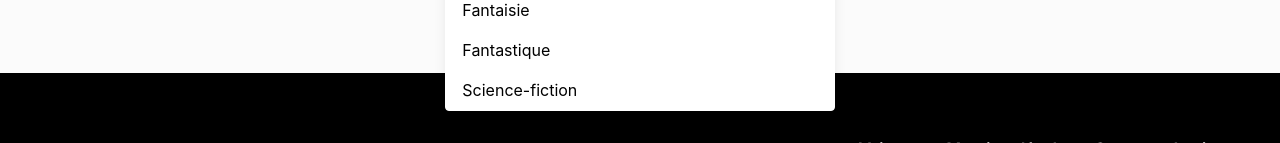
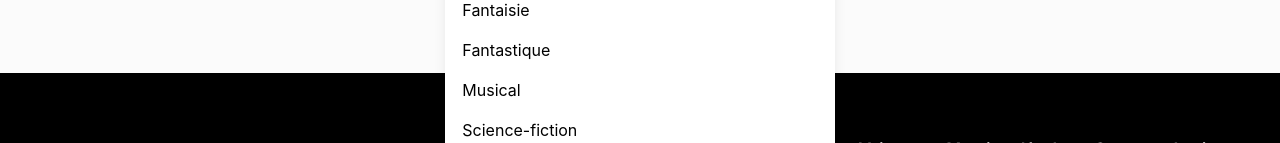
Before and after one commit to LauraKoNk/yaqd-front, a React (Create React App) app: page / in a window 1280 px wide. Both pictures are taken after a click on the button "Genres". Shown: the part 657-800 px from the top of the page. Built offline with nearby package versions, Linux system fonts and the light colour scheme; no server answers.

Commit message:
Ajout genre + modif affichage

```diff
--- a/src/components/CardModal.js
+++ b/src/components/CardModal.js
@@ -55,12 +55,14 @@ const CardModal = ({ setShow, diffusion }) => {
                             const colorClasses = {
                                 "Action": "bg-red-200 text-red-700",
                                 "Amitié": "bg-purple-200 text-purple-700",
-                                "Aventure": "bg-green-200 text-green-700",
+                                "Aventure": "bg-lime-200 text-lime-700",
                                 "Comédie": "bg-yellow-200 text-yellow-800",
                                 "Educatif": "bg-orange-200 text-orange-700",
                                 "Fantastique": "bg-amber-600 text-amber-950",
                                 "Fantaisie": "bg-pink-200 text-pink-700",
-                                "Science-fiction": "bg-indigo-200 text-indigo-700"
+                                "Musical": "bg-green-200 text-green-700",
+                                "Science-fiction": "bg-indigo-200 text-indigo-700",
+                                "Sport": "bg-teal-200 text-teal-700"
                             };
                             const genreClass = colorClasses[genre] || "bg-orange-200 text-orange-700";
 
@@ -100,8 +102,8 @@ const CardModal = ({ setShow, diffusion }) => {
                     </div>
                     <div className="flex">
                         <p className="font-wallop-medium text-lg">
-                            <span className="font-wallop-semibold mr-2">Studio :</span>
-                            {diffusion.studio}
+                            <span className="font-wallop-semibold mr-2">Production :</span>
+                            {diffusion.studio} ©
                         </p>
                     </div>
                     <div className="flex">
--- a/src/containers/ShowAll.js
+++ b/src/containers/ShowAll.js
@@ -94,12 +94,14 @@ const ShowAll = ({theme}) => {
     const colorClasses = {
         "Action": "bg-red-200 text-red-700",
         "Amitié": "bg-purple-200 text-purple-700",
-        "Aventure": "bg-green-200 text-green-700",
+        "Aventure": "bg-lime-200 text-lime-700",
         "Comédie": "bg-yellow-200 text-yellow-800",
         "Educatif": "bg-orange-200 text-orange-700",
         "Fantastique": "bg-amber-600 text-amber-950",
         "Fantaisie": "bg-pink-200 text-pink-700",
-        "Science-fiction": "bg-indigo-200 text-indigo-700"
+        "Musical": "bg-green-200 text-green-700",
+        "Science-fiction": "bg-indigo-200 text-indigo-700",
+        "Sport": "bg-teal-200 text-teal-700"
     };
     const genreClass = colorClasses[selectedGenre]
 
@@ -231,7 +233,13 @@ const ShowAll = ({theme}) => {
                                         onClick={() => handleClickedGenre("Fantastique")}>Fantastique</li>
                                     <li
                                         className="py-2 px-4 hover:bg-general-hover cursor-pointer"
+                                        onClick={() => handleClickedGenre("Musical")}>Musical</li>
+                                    <li
+                                        className="py-2 px-4 hover:bg-general-hover cursor-pointer"
                                         onClick={() => handleClickedGenre("Science-fiction")}>Science-fiction</li>
+                                        <li
+                                        className="py-2 px-4 hover:bg-general-hover cursor-pointer"
+                                        onClick={() => handleClickedGenre("Sport")}>Sport</li>
                                 </ul>
                             </div>
                         )}
```
